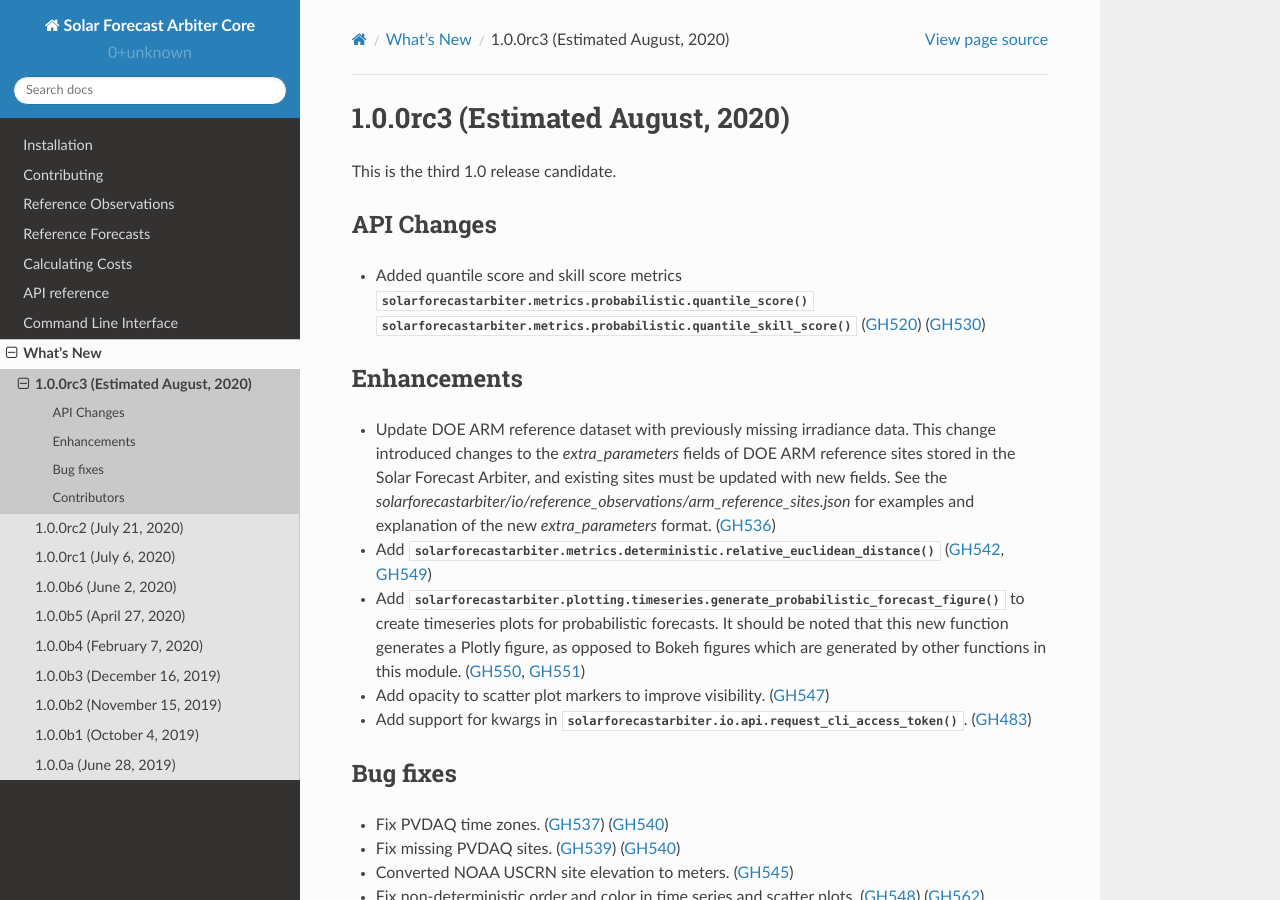
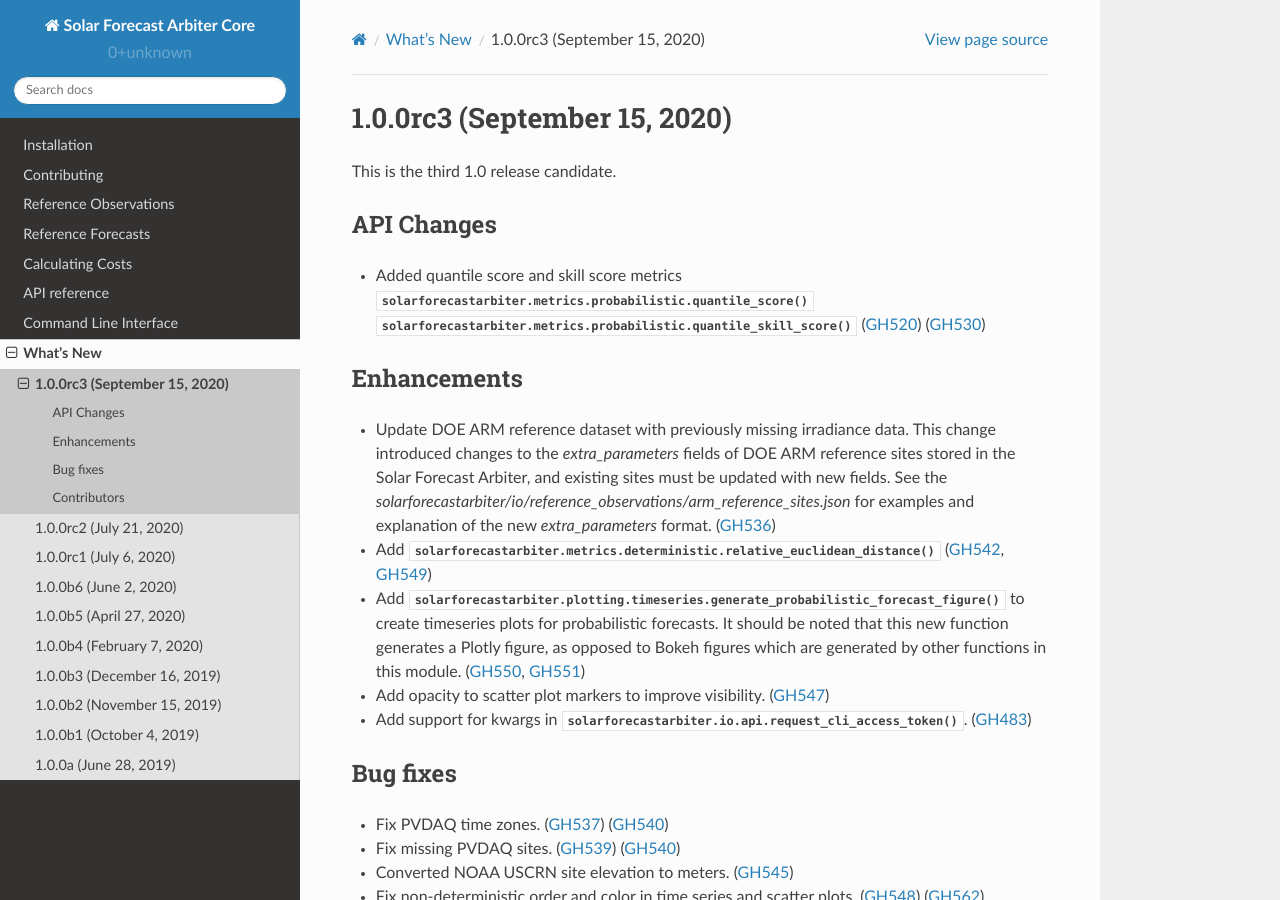
Before and after one commit to SolarArbiter/solarforecastarbiter-core, a Sphinx documentation site: the page built from docs/source/whatsnew/1.0.0rc3.rst, in a window 1280 px wide and 900 px high. Built offline with Sphinx 7.4.7 and the Read the Docs theme 2.0.0, drawn with Linux system fonts in a browser that asks for light colours.

Commit message:
update rc3 release date

```diff
--- a/docs/source/whatsnew/1.0.0rc3.rst
+++ b/docs/source/whatsnew/1.0.0rc3.rst
@@ -1,7 +1,7 @@
 .. _whatsnew_100rc3:
 
-1.0.0rc3 (Estimated August, 2020)
----------------------------------
+1.0.0rc3 (September 15, 2020)
+-----------------------------
 
 This is the third 1.0 release candidate.
 
```
